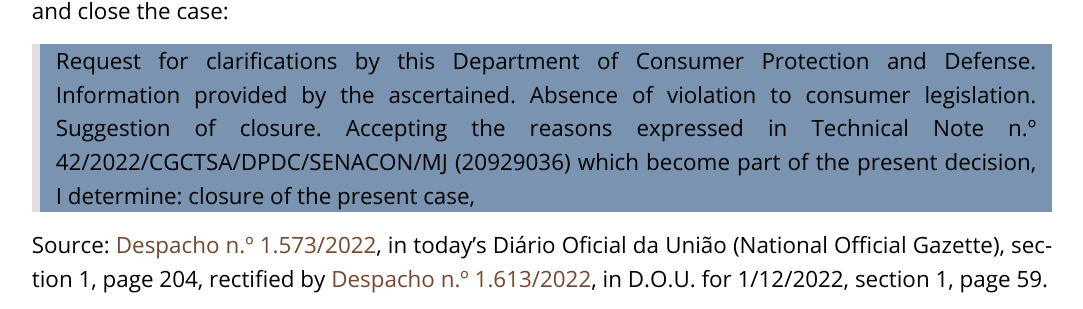
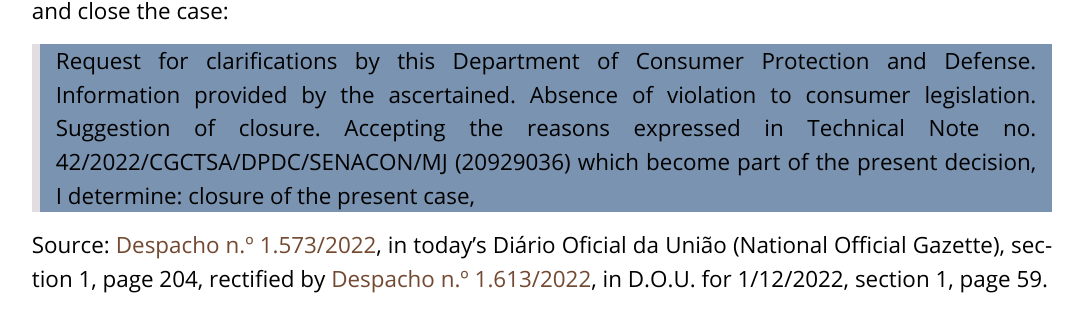
Before and after one commit to augusto-herrmann/augusto-herrmann.github.io, a Jekyll site: the page built from _posts/2022-11-25-senacon-sees-no-problem-in-whatsapp-data-sharing.md, in a window 1280 px wide and 900 px high, scrolled down 1120 px. Shown: the part 215-524 px from the top of the window, without its empty margins (98-1181 px from the left). Built offline with Jekyll 4.4.1, drawn with Linux system fonts in a browser that asks for light colours.

Commit message:
Fix spelling of English number abbreviation

```diff
--- a/_posts/2022-11-25-senacon-sees-no-problem-in-whatsapp-data-sharing.md
+++ b/_posts/2022-11-25-senacon-sees-no-problem-in-whatsapp-data-sharing.md
@@ -59,7 +59,7 @@ violate Brazilian consumer protection law and close the case:
 > Request for clarifications by this Department of Consumer Protection and
 > Defense. Information provided by the ascertained. Absence of violation
 > to consumer legislation. Suggestion of closure. Accepting the reasons
-> expressed in Technical Note n.º 42/2022/CGCTSA/DPDC/SENACON/MJ
+> expressed in Technical Note no. 42/2022/CGCTSA/DPDC/SENACON/MJ
 > (20929036) which become part of the present decision, I determine:
 > closure of the present case,
 
```
